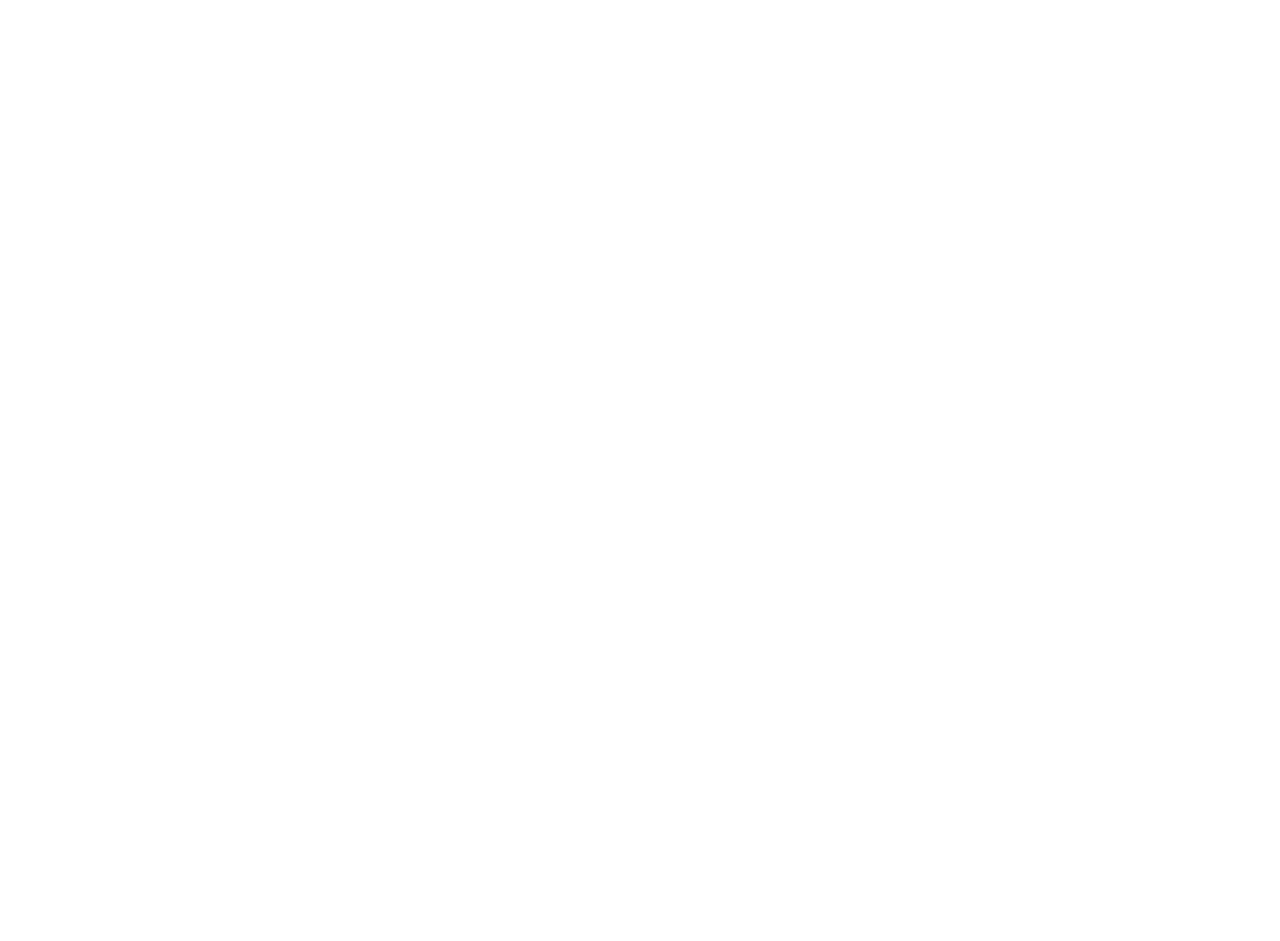
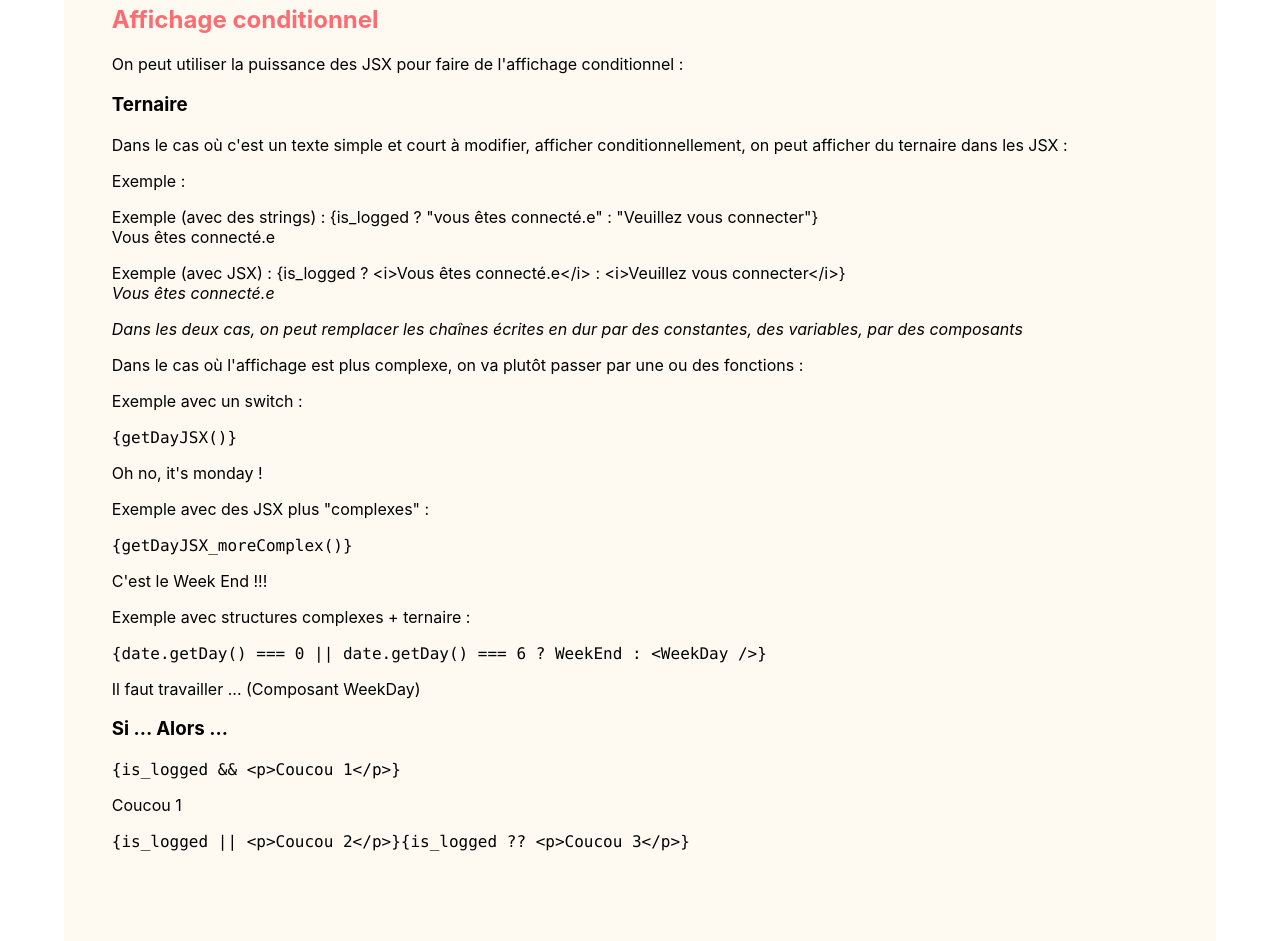
Before and after one commit to Maeglin1908/2022-07-18-react-redux, a React (Create React App) app in the folder react-poe-java/: page /statics in a window 1280 px wide. Shown: the part 500-1441 px from the top of the page. Before the commit the page ends 800 px from the top, so only its background shows below. Built offline with nearby package versions, Linux system fonts and the light colour scheme.

Commit message:
Added StaticData content

```diff
--- /dev/null
+++ b/react-poe-java/src/components/WeekDay.js
@@ -0,0 +1,3 @@
+const WeekDay = () => <p>Il faut travailler ... (Composant WeekDay)</p>;
+
+export default WeekDay;
--- a/react-poe-java/src/pages/StaticData.js
+++ b/react-poe-java/src/pages/StaticData.js
@@ -1,6 +1,52 @@
+import WeekDay from "../components/WeekDay";
+
 const StaticData = () => {
   const message = "Mon message";
   const jsx = <p>Mon message en jsx</p>;
+
+  const date = new Date();
+  let numDate = 6;
+  function getMessage() {
+    return (
+      <>
+        <p>Un paragraphe par la fonction getMessage()</p>
+        <p>Un autre paragraphe par la fonction getMessage()</p>
+      </>
+    );
+  }
+
+  function getDayJSX() {
+    switch (date.getDay()) {
+      case 1:
+        return <p>Oh no, it's monday !</p>;
+
+      case 2:
+      case 3:
+        return <p>Courage !</p>;
+      case 4:
+        return <p>Last day before week-end !</p>;
+      case 5:
+      case 6:
+        return <p> Go to the party !</p>;
+      case 0:
+        return <p>Have a good rest....</p>;
+      default:
+        return <p>Whoot... ?</p>;
+    }
+  }
+
+  const WeekEnd = () => <p> C'est le Week End !!! </p>;
+
+  function getDayJSX_moreComplex() {
+    const weekend = [0, 6];
+    if (weekend.includes(0)) {
+      //if (weekend.includes(date.getDay())) {
+      return WeekEnd();
+    }
+    return <WeekDay />;
+  }
+
+  const is_logged = true;
   return (
     <>
       <h1>Données statics</h1>
@@ -10,6 +56,60 @@
 
         <p>{message}</p>
         {jsx}
+        {getMessage()}
+      </article>
+
+      <article>
+        <h2>Affichage conditionnel</h2>
+
+        <p>On peut utiliser la puissance des JSX pour faire de l'affichage conditionnel :</p>
+        <h3>Ternaire</h3>
+        <p>
+          Dans le cas où c'est un texte simple et court à modifier, afficher conditionnellement, on peut afficher du
+          ternaire dans les JSX :
+        </p>
+        <p>Exemple :</p>
+        <p>
+          Exemple (avec des strings) : {'{is_logged ? "vous êtes connecté.e" : "Veuillez vous connecter"}'}
+          <br />
+          {is_logged ? "Vous êtes connecté.e" : "Veuillez vous connecter"}
+        </p>
+        <p>
+          Exemple (avec JSX) : {"{is_logged ? <i>Vous êtes connecté.e</i> : <i>Veuillez vous connecter</i>}"}
+          <br />
+          {is_logged ? <i>Vous êtes connecté.e</i> : <i>Veuillez vous connecter</i>}
+        </p>
+
+        <p>
+          <i>
+            Dans les deux cas, on peut remplacer les chaînes écrites en dur par des constantes, des variables, par des
+            composants
+          </i>
+        </p>
+
+        <p>Dans le cas où l'affichage est plus complexe, on va plutôt passer par une ou des fonctions :</p>
+        <p>Exemple avec un switch :</p>
+        <code>{"{getDayJSX()}"}</code>
+        {getDayJSX()}
+
+        <p>Exemple avec des JSX plus "complexes" :</p>
+        <code>{"{getDayJSX_moreComplex()}"}</code>
+        {getDayJSX_moreComplex()}
+
+        <p>Exemple avec structures complexes + ternaire : </p>
+        <code>{"{date.getDay() === 0 || date.getDay() === 6 ? WeekEnd : <WeekDay />}"}</code>
+        {date.getDay() === 0 || date.getDay() === 6 ? WeekEnd : <WeekDay />}
+
+        <h3>Si ... Alors ...</h3>
+
+        <code>{"{is_logged && <p>Coucou 1</p>}"}</code>
+        {is_logged && <p>Coucou 1</p>}
+
+        <code>{"{is_logged || <p>Coucou 2</p>}"}</code>
+        {is_logged || <p>Coucou 2</p>}
+
+        <code>{"{is_logged ?? <p>Coucou 3</p>}"}</code>
+        {is_logged ?? <p>Coucou 3</p>}
       </article>
     </>
   );
```
